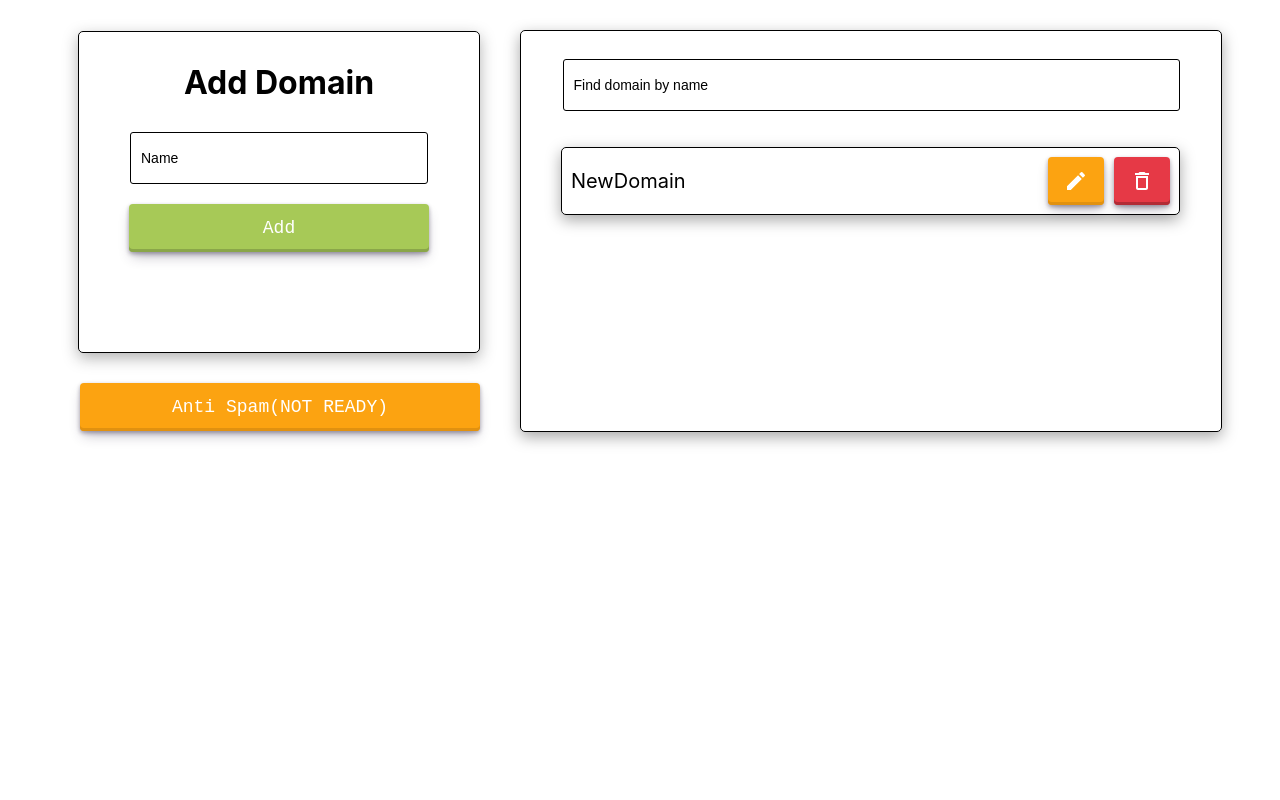
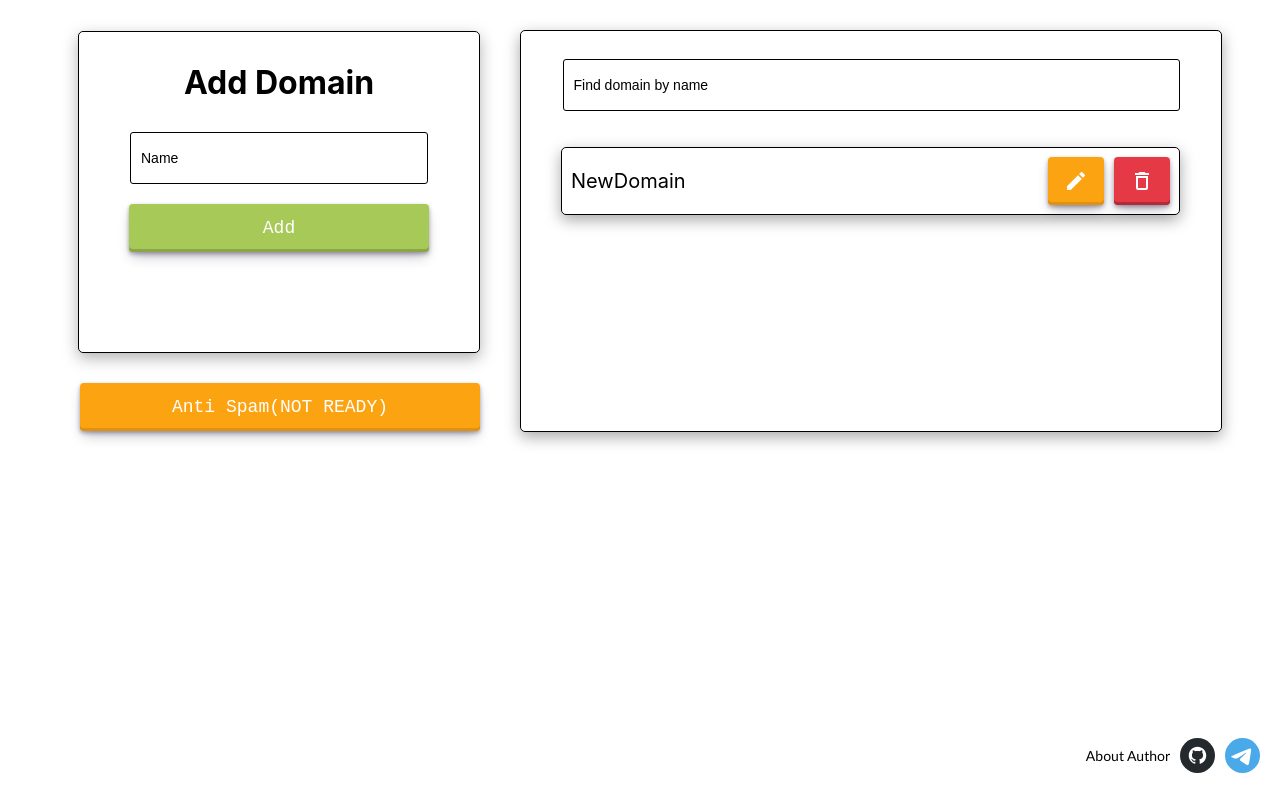
Before and after one commit to INRGI/CopyMaker, a React (Vite) app: page / in a window 1280 px wide. Built offline with nearby package versions, Linux system fonts and the light colour scheme.

Commit message:
About Author component

```diff
--- a/package.json
+++ b/package.json
@@ -24,6 +24,7 @@
     "react-modal": "^3.16.1",
     "react-redux": "^9.1.0",
     "react-router-dom": "^6.22.3",
+    "react-social-icons": "^6.16.0",
     "react-toastify": "^10.0.5",
     "redux-persist": "^6.0.0",
     "yup": "^1.4.0"
--- /dev/null
+++ b/src/components/AboutAuthor/AboutAuthor.jsx
@@ -0,0 +1,14 @@
+import { SocialIcon } from "react-social-icons";
+import { Container, Text } from "./AboutAuthor.styled";
+
+const AboutAuthor = () => {
+    return (
+        <Container>
+            <Text>About Author</Text>
+            <SocialIcon target="_blank" network="github" url="https://github.com/INRGI" style={{ height: 35, width: 35 }}/>
+            <SocialIcon target="_blank" network="telegram" url="https://t.me/INickJackI" style={{ height: 35, width: 35 }}/>
+        </Container>
+    )
+}
+
+export default AboutAuthor;
--- /dev/null
+++ b/src/components/AboutAuthor/AboutAuthor.styled.jsx
@@ -0,0 +1,17 @@
+import styled from "@emotion/styled";
+
+export const Container = styled.div`
+    position: fixed;
+    bottom: 0;
+    right: 0;
+    padding-right: 20px;
+    padding-bottom: 20px;
+    display: flex;
+    gap: 10px;
+    align-items: center
+`;
+
+export const Text = styled.p`
+    font-size: 14px;
+    font-family: 'Trebuchet MS', 'Lucida Sans Unicode', 'Lucida Grande', 'Lucida Sans', Arial, sans-serif;
+`;
--- /dev/null
+++ b/src/components/AboutAuthor/index.js
@@ -0,0 +1 @@
+export {default} from './AboutAuthor';
--- a/src/pages/Home/Home.jsx
+++ b/src/pages/Home/Home.jsx
@@ -8,6 +8,7 @@ import { Container, DomainsContainer, EmptyDomains, LeftContainer, MakeUniqueBut
 import { Helmet } from "react-helmet";
 import MakeUniqueModal from "../../components/MakeUniqueModa/MakeUniqueModal";
 import { useState } from "react";
+import AboutAuthor from "../../components/AboutAuthor/AboutAuthor";
 
 
 const Home = () => {
@@ -15,6 +16,7 @@ const Home = () => {
     const [modalIsOpen, setModalIsOpen] = useState(false);
 
     return (
+        <>
         <Container>
             <Helmet>
                 <title>Your Domains</title>
@@ -34,11 +36,16 @@ const Home = () => {
                 )
             }
           </DomainsContainer>
+
+
+
           <MakeUniqueModal
                 isOpen={modalIsOpen}
                 onClose={() => setModalIsOpen(false)}
             />
         </Container>
+        <AboutAuthor></AboutAuthor>
+        </>
     )
 }
 
```
Also changed, not shown: 1 other file (tests, documents, lock files or other folders).
